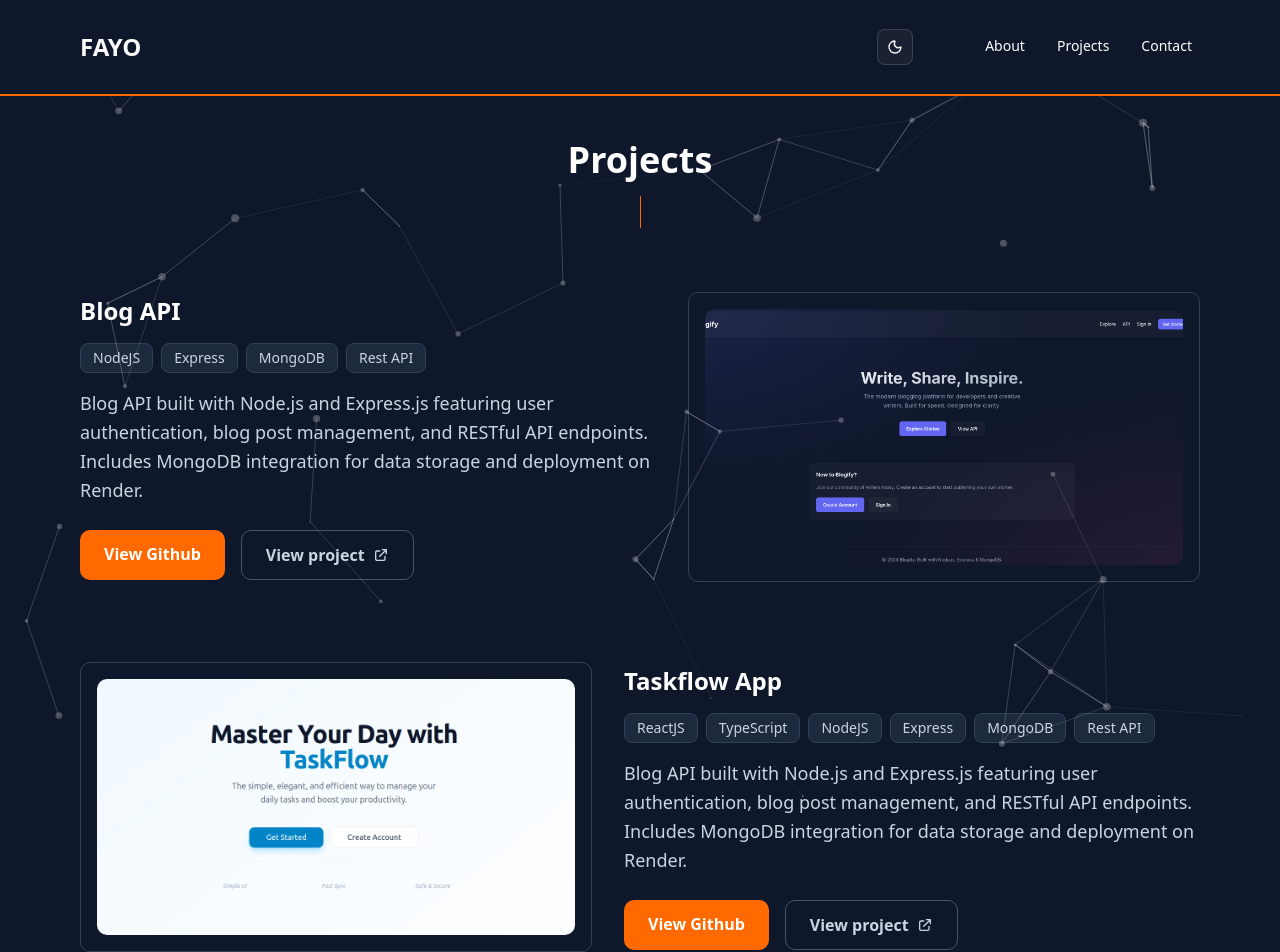
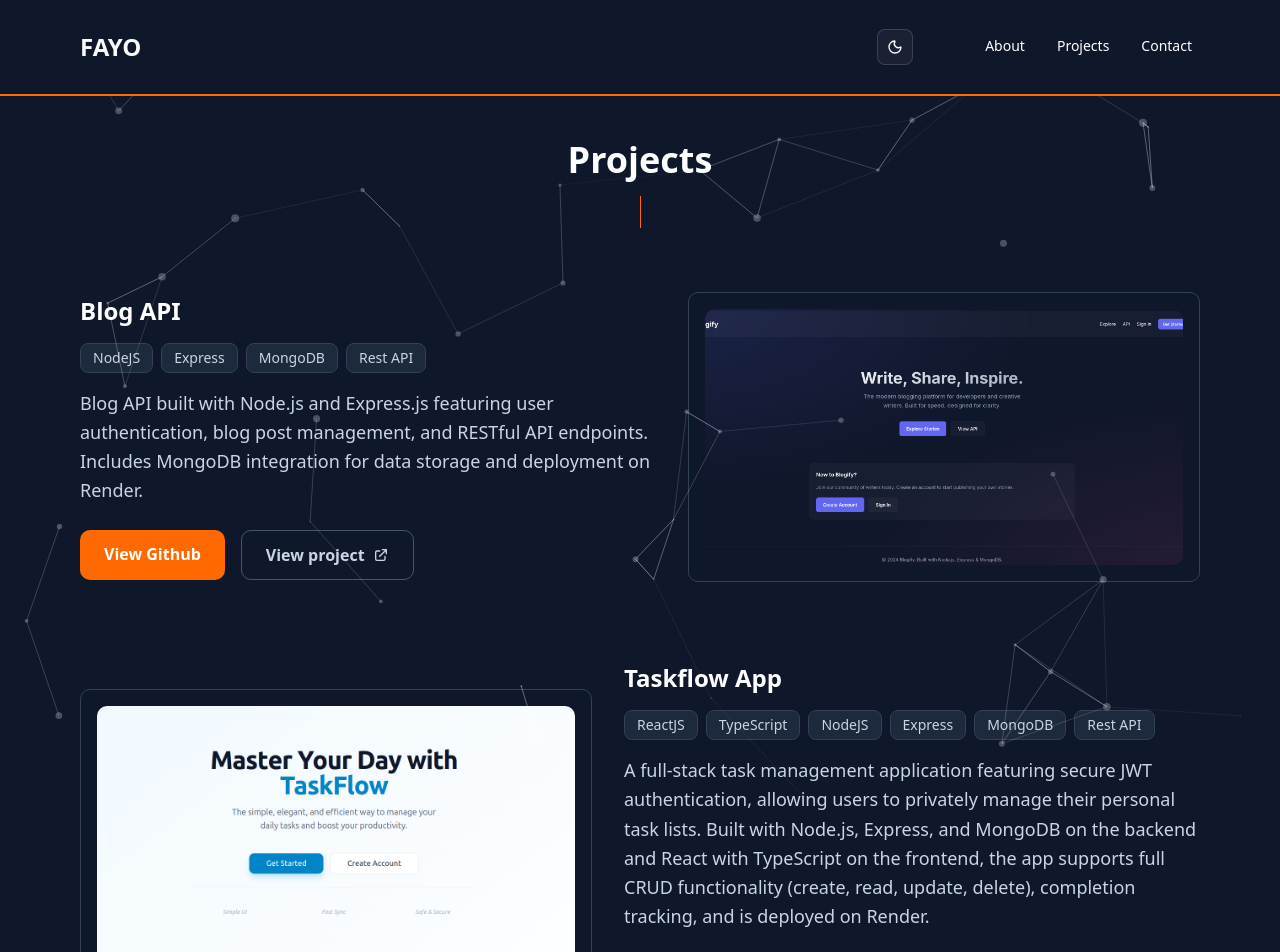
Before and after one commit to Fayorr/portfolio, a Next.js app: page /projects in a window 1280 px wide. Shown: the top 952 px of the page. Built offline with nearby package versions, Linux system fonts and the light colour scheme.

Commit message:
fix: duplicate desc of project

```diff
--- a/src/components/data/project.ts
+++ b/src/components/data/project.ts
@@ -21,9 +21,16 @@ export const projects: Project[] = [
 	{
 		id: 2,
 		name: 'Taskflow App',
-		skills: ['ReactJS', 'TypeScript', 'NodeJS', 'Express', 'MongoDB', 'Rest API'],
+		skills: [
+			'ReactJS',
+			'TypeScript',
+			'NodeJS',
+			'Express',
+			'MongoDB',
+			'Rest API',
+		],
 		description:
-			'Blog API built with Node.js and Express.js featuring user authentication, blog post management, and RESTful API endpoints. Includes MongoDB integration for data storage and deployment on Render.',
+			'A full-stack task management application featuring secure JWT authentication, allowing users to privately manage their personal task lists. Built with Node.js, Express, and MongoDB on the backend and React with TypeScript on the frontend, the app supports full CRUD functionality (create, read, update, delete), completion tracking, and is deployed on Render.',
 		liveLink: 'https://my-todo-frontend-l8n8.onrender.com/',
 		githubLink: 'https://github.com/Fayorr/todo-app',
 		image: '/images/projectImages/taskify.png',
```
